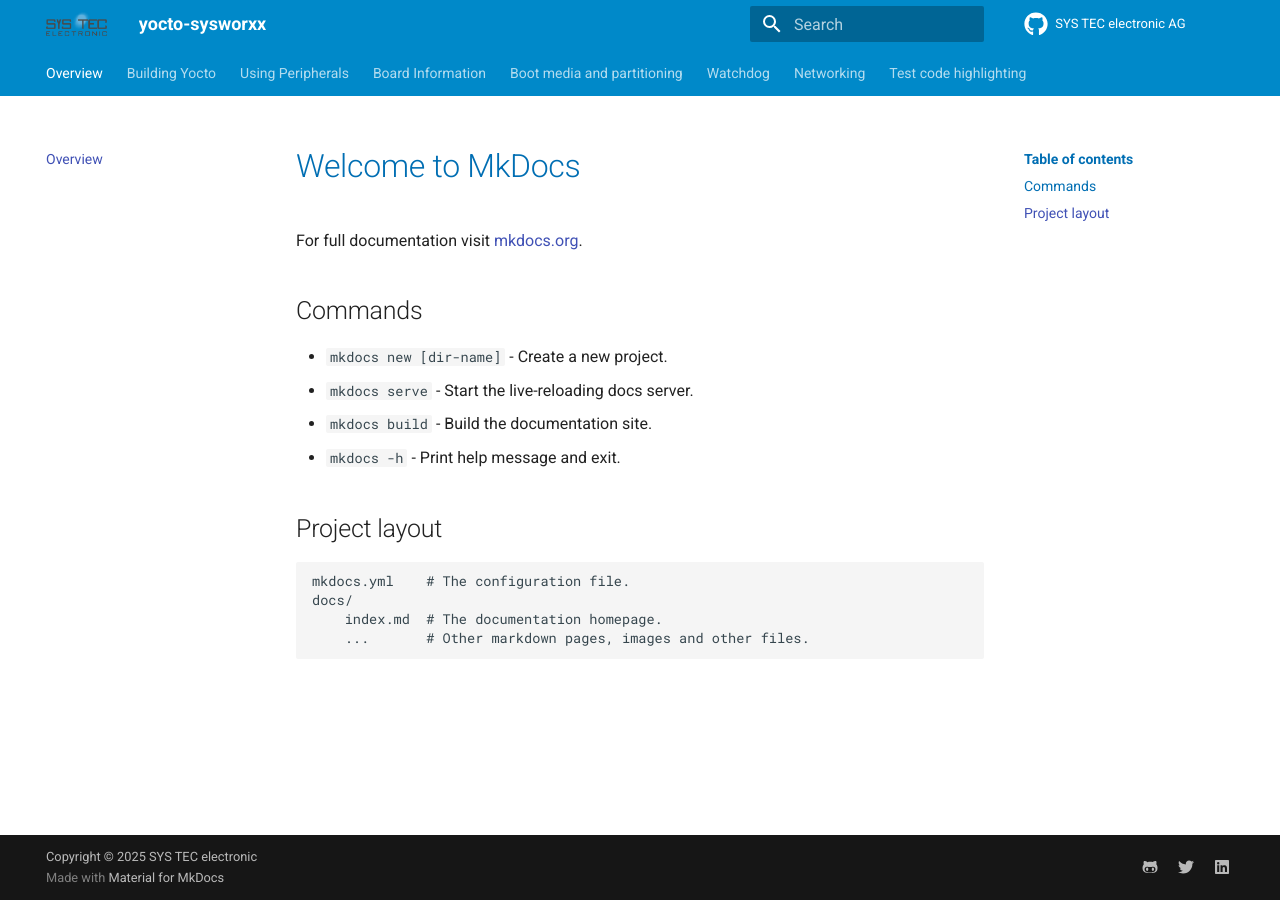
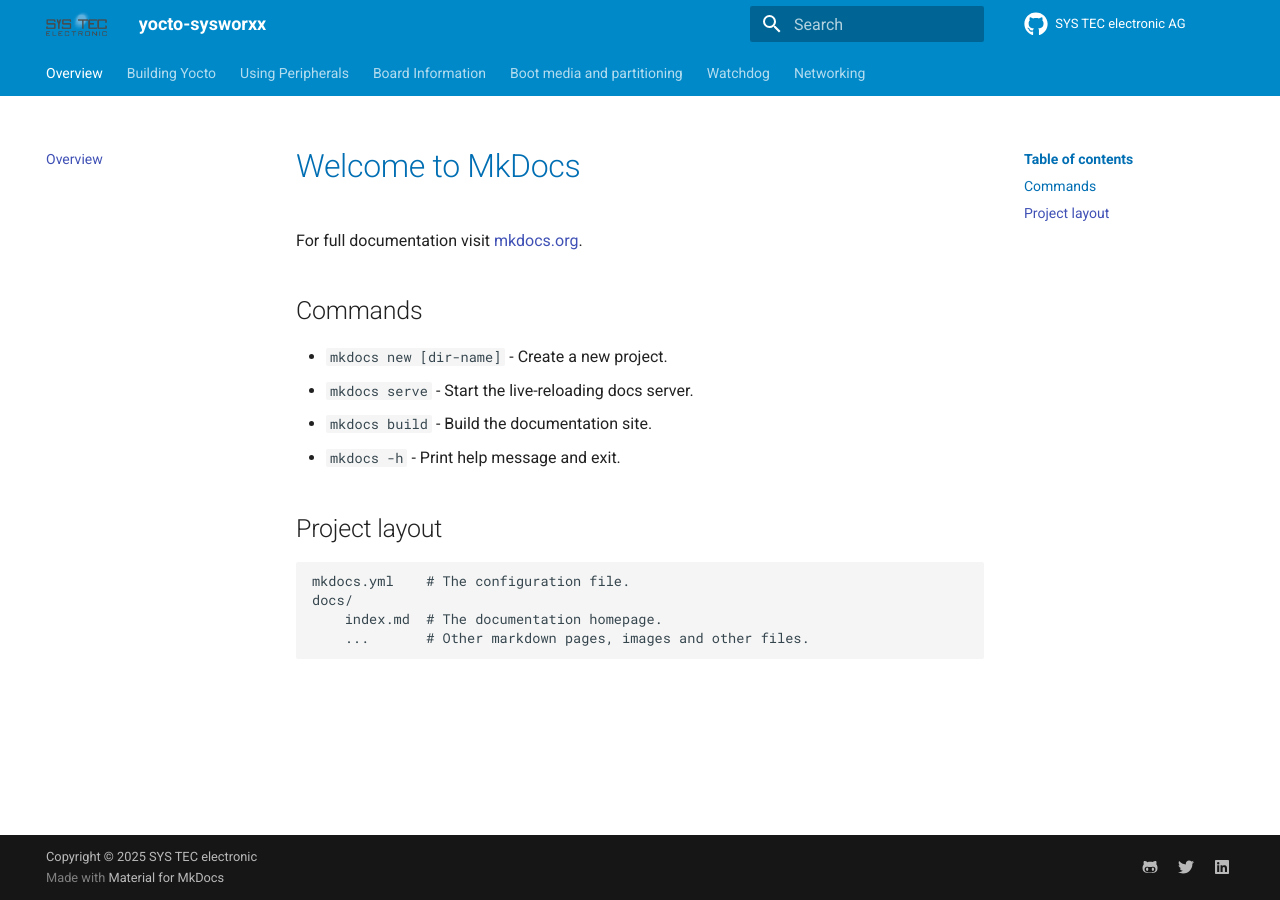
Before and after one commit to systec-csc/my-second-book-example, an MkDocs documentation site: the page built from docs/index.md, in a window 1280 px wide. Built offline with MkDocs 1.6.1 and Material for MkDocs 9.7.7, drawn with Linux system fonts in a browser that asks for light colours; comment, search, counter and statistics services are not loaded.

Commit message:
mkdocs.yml: remove "Test code highlighting"
Signed-off-by: Christian Schuster <christian.schuster@systec-electronic.com>

```diff
--- a/mkdocs.yml
+++ b/mkdocs.yml
@@ -29,7 +29,6 @@
   - 'Boot media and partitioning': boot-media-partitioning.md
   - 'Watchdog': watchdog.md
   - 'Networking': networking.md
-  - 'Test code highlighting': test-code-highlighting.md
 
 theme:
   name: 'material'
```
